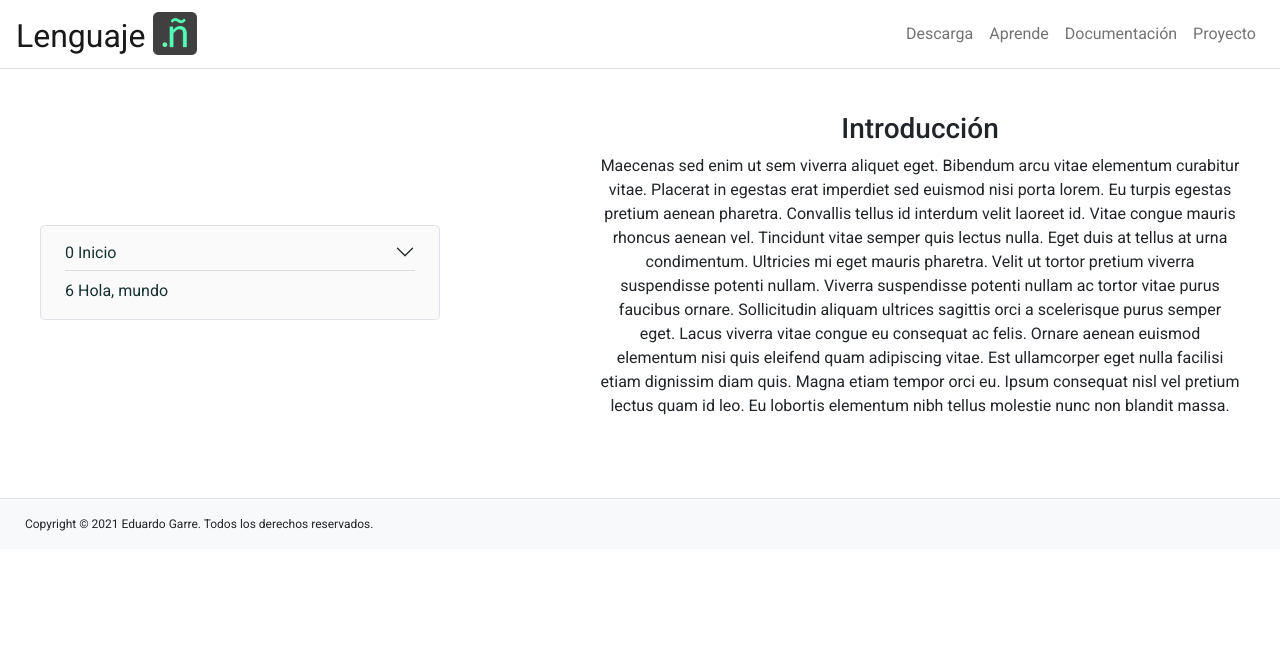
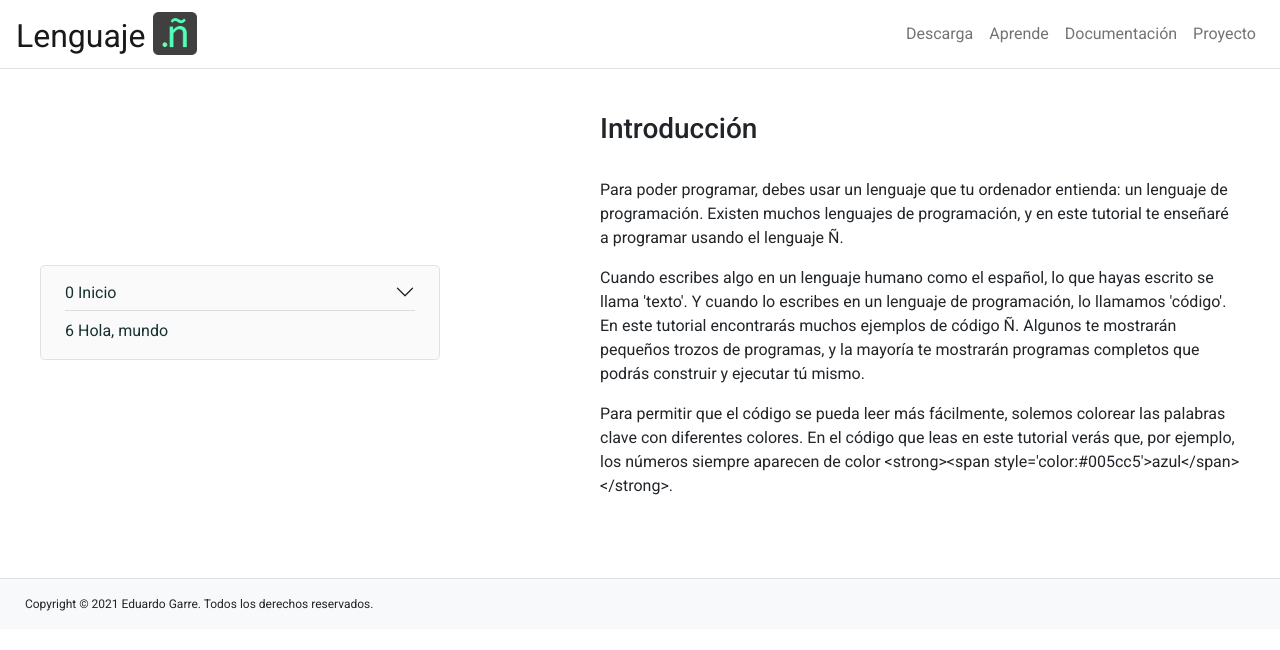
Before and after one commit to eduardogarre/frontend_lenguaje, a React (Create React App) app: page /aprende/1 in a window 1280 px wide. Shown: the top 650 px of the page. Built offline with nearby package versions, Linux system fonts and the light colour scheme.

Commit message:
El contenido de cada artículo se compone de varios elementos/párrafos

```diff
--- a/src/components/Articulo.js
+++ b/src/components/Articulo.js
@@ -1,9 +1,16 @@
-const Artículo = ({título, texto}) => {
+const Artículo = ({ título, texto }) => {
 
     return (
-        <div className="text-center" style={{width:"40rem"}}>
+        <div className="text-start" style={{ width: "40rem" }}>
             <h3>{título}</h3>
-            <p>{texto}</p>
+            <br />
+            {
+                texto.map((párrafo) => {
+                    return (
+                        <p>{párrafo}</p>
+                    )
+                })
+            }
         </div>
     )
 }
--- a/src/components/Contenido.js
+++ b/src/components/Contenido.js
@@ -5,37 +5,59 @@ const Artículos = [
     {
         id: 0,
         título: "Inicio",
-        texto: "Lorem ipsum dolor sit amet, consectetur adipiscing elit, sed do eiusmod tempor incididunt ut labore et dolore magna aliqua. Malesuada fames ac turpis egestas sed tempus. Volutpat diam ut venenatis tellus in metus vulputate eu. Tempor nec feugiat nisl pretium fusce id velit ut. Accumsan lacus vel facilisis volutpat est velit egestas dui id. Sit amet consectetur adipiscing elit pellentesque habitant morbi tristique senectus. Ullamcorper morbi tincidunt ornare massa. Ornare arcu dui vivamus arcu felis bibendum. Sed viverra ipsum nunc aliquet bibendum enim facilisis gravida neque. Ut tortor pretium viverra suspendisse."
+        texto: []
     },
     {
         id: 1,
         título: "Introducción",
-        texto: "Maecenas sed enim ut sem viverra aliquet eget. Bibendum arcu vitae elementum curabitur vitae. Placerat in egestas erat imperdiet sed euismod nisi porta lorem. Eu turpis egestas pretium aenean pharetra. Convallis tellus id interdum velit laoreet id. Vitae congue mauris rhoncus aenean vel. Tincidunt vitae semper quis lectus nulla. Eget duis at tellus at urna condimentum. Ultricies mi eget mauris pharetra. Velit ut tortor pretium viverra suspendisse potenti nullam. Viverra suspendisse potenti nullam ac tortor vitae purus faucibus ornare. Sollicitudin aliquam ultrices sagittis orci a scelerisque purus semper eget. Lacus viverra vitae congue eu consequat ac felis. Ornare aenean euismod elementum nisi quis eleifend quam adipiscing vitae. Est ullamcorper eget nulla facilisi etiam dignissim diam quis. Magna etiam tempor orci eu. Ipsum consequat nisl vel pretium lectus quam id leo. Eu lobortis elementum nibh tellus molestie nunc non blandit massa."
+        texto: [
+            "Para poder programar, debes usar un lenguaje que tu ordenador entienda: un lenguaje de programación. Existen muchos lenguajes de programación, y en este tutorial te enseñaré a programar usando el lenguaje Ñ.",
+            "Cuando escribes algo en un lenguaje humano como el español, lo que hayas escrito se llama 'texto'. Y cuando lo escribes en un lenguaje de programación, lo llamamos 'código'. En este tutorial encontrarás muchos ejemplos de código Ñ. Algunos te mostrarán pequeños trozos de programas, y la mayoría te mostrarán programas completos que podrás construir y ejecutar tú mismo.",
+            "Para permitir que el código se pueda leer más fácilmente, solemos colorear las palabras clave con diferentes colores. En el código que leas en este tutorial verás que, por ejemplo, los números siempre aparecen de color <strong><span style='color:#005cc5'>azul</span></strong>."
+        ]
     },
     {
         id: 2,
         título: "Instalación",
-        texto: "Dis parturient montes nascetur ridiculus. Lacinia quis vel eros donec. Metus dictum at tempor commodo ullamcorper a lacus vestibulum sed. Risus commodo viverra maecenas accumsan lacus. At ultrices mi tempus imperdiet nulla malesuada. Felis donec et odio pellentesque diam volutpat commodo sed. Mi quis hendrerit dolor magna eget. Scelerisque in dictum non consectetur a. Sollicitudin nibh sit amet commodo nulla facilisi nullam vehicula ipsum. Et tortor at risus viverra adipiscing at. Tellus id interdum velit laoreet id donec ultrices. Donec et odio pellentesque diam volutpat commodo sed egestas. Mi ipsum faucibus vitae aliquet nec. Eget magna fermentum iaculis eu non diam phasellus vestibulum lorem. Lectus arcu bibendum at varius vel pharetra. Nunc sed blandit libero volutpat sed cras ornare. Morbi tempus iaculis urna id volutpat lacus laoreet non."
+        texto: []
     },
     {
         id: 3,
         título: "Windows",
-        texto: "Vitae aliquet nec ullamcorper sit amet risus nullam. Cras pulvinar mattis nunc sed blandit libero. Quis commodo odio aenean sed adipiscing. Sit amet consectetur adipiscing elit pellentesque habitant morbi tristique. Etiam erat velit scelerisque in dictum non consectetur a. Magna fermentum iaculis eu non diam phasellus. Amet venenatis urna cursus eget nunc scelerisque. Id ornare arcu odio ut. Urna nec tincidunt praesent semper feugiat nibh sed. Donec adipiscing tristique risus nec feugiat in. Pellentesque habitant morbi tristique senectus et. Et malesuada fames ac turpis egestas integer eget aliquet nibh. Nulla malesuada pellentesque elit eget."
+        texto: [
+            "Pendiente"
+        ]
     },
     {
         id: 4,
         título: "Linux",
-        texto: "Ultrices vitae auctor eu augue ut. Risus in hendrerit gravida rutrum quisque. Volutpat consequat mauris nunc congue nisi vitae suscipit tellus. Tincidunt augue interdum velit euismod in pellentesque. Vel eros donec ac odio tempor orci. Id aliquet risus feugiat in ante metus. Aliquam purus sit amet luctus venenatis lectus magna. A lacus vestibulum sed arcu. Elementum curabitur vitae nunc sed velit dignissim sodales. Sagittis nisl rhoncus mattis rhoncus urna neque. Orci sagittis eu volutpat odio facilisis mauris. Feugiat nibh sed pulvinar proin gravida."
+        texto: [
+            "Pendiente"
+        ]
     },
     {
         id: 5,
         título: "macOS",
-        texto: "Molestie at elementum eu facilisis. Egestas sed sed risus pretium quam. Malesuada nunc vel risus commodo viverra maecenas. Bibendum ut tristique et egestas quis ipsum. At imperdiet dui accumsan sit amet nulla. Leo vel fringilla est ullamcorper eget nulla facilisi etiam dignissim. Tortor posuere ac ut consequat semper viverra nam. Euismod lacinia at quis risus sed vulputate odio ut. Viverra accumsan in nisl nisi scelerisque. Leo integer malesuada nunc vel risus commodo viverra. Sit amet consectetur adipiscing elit duis tristique sollicitudin. Quam elementum pulvinar etiam non quam lacus suspendisse. Porttitor rhoncus dolor purus non enim. Aliquam sem fringilla ut morbi tincidunt augue interdum. Sed cras ornare arcu dui vivamus arcu. Tellus in metus vulputate eu scelerisque felis."
+        texto: [
+            "Pendiente"
+        ]
     },
     {
         id: 6,
         título: "Hola, mundo",
-        texto: "Tellus at urna condimentum mattis pellentesque id nibh. Suspendisse in est ante in nibh. Imperdiet proin fermentum leo vel orci. Nullam non nisi est sit amet facilisis magna etiam tempor. Ultricies tristique nulla aliquet enim tortor at auctor urna. Morbi tincidunt augue interdum velit euismod in. Ipsum nunc aliquet bibendum enim facilisis. Elementum eu facilisis sed odio. Dui accumsan sit amet nulla. Sed felis eget velit aliquet. Eget est lorem ipsum dolor sit amet consectetur adipiscing. Sed turpis tincidunt id aliquet risus feugiat in ante metus."
+        texto: [
+            "Cuando se empieza a aprender un nuevo lenguaje de programación, desde hace décadas el primer programa que se escribe es el 'Hola mundo', el programa que muestra el texto \"Hola, mundo\" en la pantalla.",
+            "Escribir y ejecutar con éxito el programa 'Hola, mundo' significa que has logrado completar todos los pasos siguientes:",
+            "- Has escrito el código del programa en algún editor",
+            "- Has guardado el código en tu disco, en algún archivo",
+            "- Has instalado previamente el lenguaje de programación",
+            "- Has construido el programa a partir del código",
+            "- Has ejecutado el programa",
+            "- Has encontrado el lugar donde tu programa ha escrito 'Hola, mundo'",
+            "Por eso, conseguir completar todos esos pasos es el gran obstáculo. Una vez que domines todos esos detalles técnicos, progresar debería ser sencillo.",
+            "## El código",
+            "En Ñ, el código para escribir '¡Hola, mundo!' es"
+        ]
     }
 ]
 
@@ -43,14 +65,22 @@ const Contenido = () => {
 
     let params = useParams();
 
-    const id = params.idArticulo
+    let id = 0
+
+    if(params.idArticulo != undefined)
+    {
+        id = params.idArticulo
+    }
+    else
+    {
+        id = 1
+    }
 
     let artículo = Artículos.find((a) => a.id == id)
 
     return (
         <div>
             <Artículo título={artículo.título} texto={artículo.texto} />
-
         </div>
     )
 }
```
